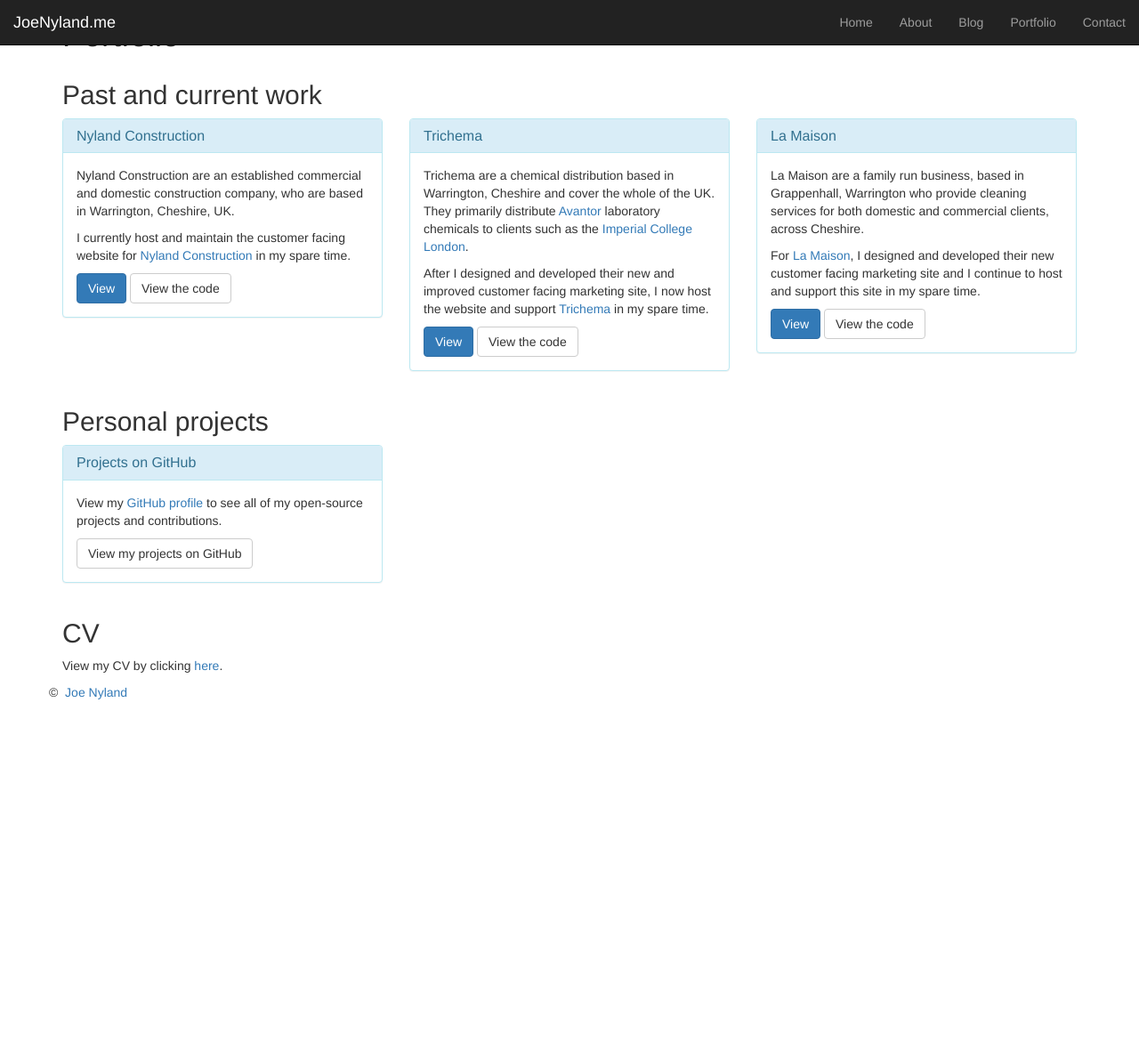
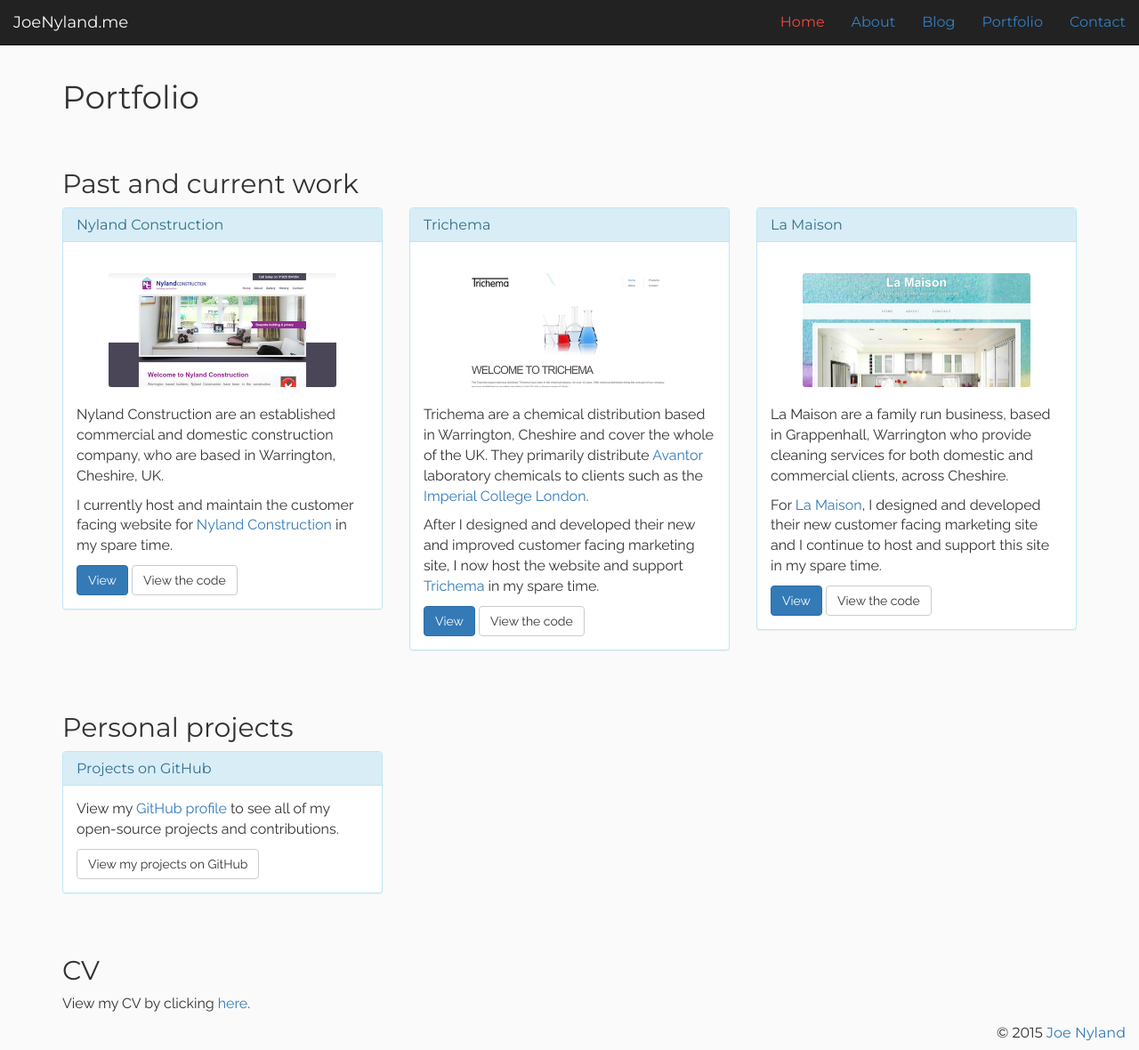
Before and after one commit to JoeNyland/joenyland.github.io, a Jekyll site: the page built from portfolio/index.html, in a window 1280 px wide and 1180 px high. Shown: the whole window at 89% size. Built offline with Jekyll 4.4.1, drawn with Linux system fonts in a browser that asks for light colours; nearby versions of some CDN libraries.

Commit message:
Implement portfolio page

```diff
--- a/_includes/nav.html
+++ b/_includes/nav.html
@@ -7,16 +7,16 @@
         <span class="icon-bar"></span>
         <span class="icon-bar"></span>
       </button>
-      <a class="navbar-brand" href=".">JoeNyland.me</a>
+      <a class="navbar-brand" href=".">{{site.nav_title}}</a>
     </div>
 
     <div class="collapse navbar-collapse" id="bs-example-navbar-collapse-1">
       <ul class="nav navbar-nav navbar-right">
-        <li><a class="active">Home</a></li>
-        <li><a href="about">About</a></li>
-        <li><a href="http://blog.joenyland.me/">Blog</a></li>
-        <li><a href="portfolio">Portfolio</a></li>
-        <li><a href="contact">Contact</a></li>
+        <li><a href="/" class="active">Home</a></li>
+        <li><a href="/about">About</a></li>
+        <li><a href="{{site.blog_url}}">Blog</a></li>
+        <li><a href="/portfolio">Portfolio</a></li>
+        <li><a href="/contact">Contact</a></li>
       </ul>
     </div>
   </div>
--- a/old-site/portfolio/index.html
+++ b/portfolio/index.html
@@ -1,76 +1,8 @@
-<!doctype html>
-<!--[if lt IE 7]>
-<html class="no-js lt-ie9 lt-ie8 lt-ie7" lang=""> <![endif]-->
-<!--[if IE 7]>
-<html class="no-js lt-ie9 lt-ie8" lang=""> <![endif]-->
-<!--[if IE 8]>
-<html class="no-js lt-ie9" lang=""> <![endif]-->
-<!--[if gt IE 8]><!-->
-<html class="no-js" lang=""> <!--<![endif]-->
-<head>
-    <meta charset="utf-8">
-    <meta http-equiv="X-UA-Compatible" content="IE=edge,chrome=1">
-    <meta name="author" content="Joe Nyland">
-    <meta name="description" content="A showcase of my past and current work.">
-    <meta name="viewport" content="width=device-width, initial-scale=1">
-    <title>Portfolio | Joe Nyland</title>
-
-    <link rel="shortcut icon" href="../assets/img/favicon.ico">
-    <link rel="apple-touch-icon" sizes="57x57" href="../assets/img/apple-touch-icon-57x57.png">
-    <link rel="apple-touch-icon" sizes="114x114" href="../assets/img/apple-touch-icon-114x114.png">
-    <link rel="apple-touch-icon" sizes="72x72" href="../assets/img/apple-touch-icon-72x72.png">
-    <link rel="apple-touch-icon" sizes="144x144" href="../assets/img/apple-touch-icon-144x144.png">
-    <link rel="apple-touch-icon" sizes="60x60" href="../assets/img/apple-touch-icon-60x60.png">
-    <link rel="apple-touch-icon" sizes="120x120" href="../assets/img/apple-touch-icon-120x120.png">
-    <link rel="apple-touch-icon" sizes="76x76" href="../assets/img/apple-touch-icon-76x76.png">
-    <link rel="apple-touch-icon" sizes="152x152" href="../assets/img/apple-touch-icon-152x152.png">
-    <link rel="icon" type="image/png" href="../assets/img/favicon-196x196.png" sizes="196x196">
-    <link rel="icon" type="image/png" href="../assets/img/favicon-160x160.png" sizes="160x160">
-    <link rel="icon" type="image/png" href="../assets/img/favicon-96x96.png" sizes="96x96">
-    <link rel="icon" type="image/png" href="../assets/img/favicon-16x16.png" sizes="16x16">
-    <link rel="icon" type="image/png" href="../assets/img/favicon-32x32.png" sizes="32x32">
-    <meta name="msapplication-TileColor" content="#323232">
-    <meta name="msapplication-TileImage" content="../assets/img/mstile-144x144.png">
-    <meta name="msapplication-config" content="../assets/img/browserconfig.xml">
-
-    <link rel="stylesheet" href="//cdnjs.cloudflare.com/ajax/libs/normalize/3.0.3/normalize.min.css">
-    <link rel="stylesheet" href="//maxcdn.bootstrapcdn.com/bootstrap/3.3.4/css/bootstrap.min.css">
-    <link rel="stylesheet" href="../assets/css/main.css">
-
-    <!--[if lt IE 9]>
-    <script src="//oss.maxcdn.com/html5shiv/3.7.2/html5shiv.min.js"></script>
-    <script src="//oss.maxcdn.com/respond/1.4.2/respond.min.js"></script>
-    <![endif]-->
-</head>
-
-<body class="portfolio">
-<!--[if lt IE 8]>
-<p class="browserupgrade">You are using an <strong>outdated</strong> browser. Please <a href="http://browsehappy.com/">upgrade
-    your browser</a> to improve your experience.</p>
-<![endif]-->
-<nav class="navbar navbar-inverse navbar-fixed-top">
-    <div class="container-fluid">
-        <div class="navbar-header">
-            <button type="button" class="navbar-toggle collapsed" data-toggle="collapse" data-target="#bs-example-navbar-collapse-1">
-                <span class="sr-only">Toggle navigation</span>
-                <span class="icon-bar"></span>
-                <span class="icon-bar"></span>
-                <span class="icon-bar"></span>
-            </button>
-            <a class="navbar-brand" href="../">JoeNyland.me</a>
-        </div>
-
-        <div class="collapse navbar-collapse" id="bs-example-navbar-collapse-1">
-            <ul class="nav navbar-nav navbar-right">
-                <li><a href="../">Home</a></li>
-                <li><a href="../about">About</a></li>
-                <li><a href="http://blog.joenyland.me/">Blog</a></li>
-                <li><a class="active">Portfolio</a></li>
-                <li><a href="../contact">Contact</a></li>
-            </ul>
-        </div>
-    </div>
-</nav>
+---
+layout: page
+title: "Portfolio"
+description: "A showcase of my past and current work."
+---
 
 <div class="container container-fluid">
     <div class="row">
@@ -131,7 +63,6 @@
                 </div>
                 <div class="panel-body">
                     <div class="screenshot la-maison center"></div>
-                    <!-- ToDo: Update domain name in links -->
                     <p>La Maison are a family run business, based in Grappenhall, Warrington who provide cleaning services for both domestic and commercial clients, across Cheshire.</p>
                     <p>
                         For <a href="http://lamaison.cleaning" target="_blank">La Maison</a>, I designed and developed
@@ -173,38 +104,3 @@
         </div>
     </div>
 </div>
-
-<div class="container">
-    <div class="row">
-        <footer>
-            &copy;&nbsp;<span id="year"></span>&nbsp;<a href="http://joenyland.me">Joe Nyland</a>
-        </footer>
-    </div>
-</div>
-
-<script src="//code.jquery.com/jquery-1.11.3.min.js"></script>
-<script src="//maxcdn.bootstrapcdn.com/bootstrap/3.3.4/js/bootstrap.min.js"></script>
-<script src="../assets/js/main.js"></script>
-
-<!-- Google Analytics code -->
-<script>
-    (function (i, s, o, g, r, a, m) {
-        i['GoogleAnalyticsObject'] = r;
-        i[r] = i[r] || function () {
-                    (i[r].q = i[r].q || []).push(arguments)
-                }, i[r].l = 1 * new Date();
-        a = s.createElement(o),
-                m = s.getElementsByTagName(o)[0];
-        a.async = 1;
-        a.src = g;
-        m.parentNode.insertBefore(a, m)
-    })(window, document, 'script', '//www.google-analytics.com/analytics.js', 'ga');
-
-    ga('create', 'UA-52743690-1', 'auto');
-    ga('require', 'displayfeatures');
-    ga('send', 'pageview');
-
-</script>
-
-</body>
-</html>
```
Also changed, not shown: portfolio/screenshots/lamaison-screenshot.png (renamed from old-site/portfolio/screenshots/lamaison-screenshot.png), portfolio/screenshots/nylandconstruction-screenshot.png (renamed from old-site/portfolio/screenshots/nylandconstruction-screenshot.png), portfolio/screenshots/trichema-screenshot.png (renamed from old-site/portfolio/screenshots/trichema-screenshot.png).
